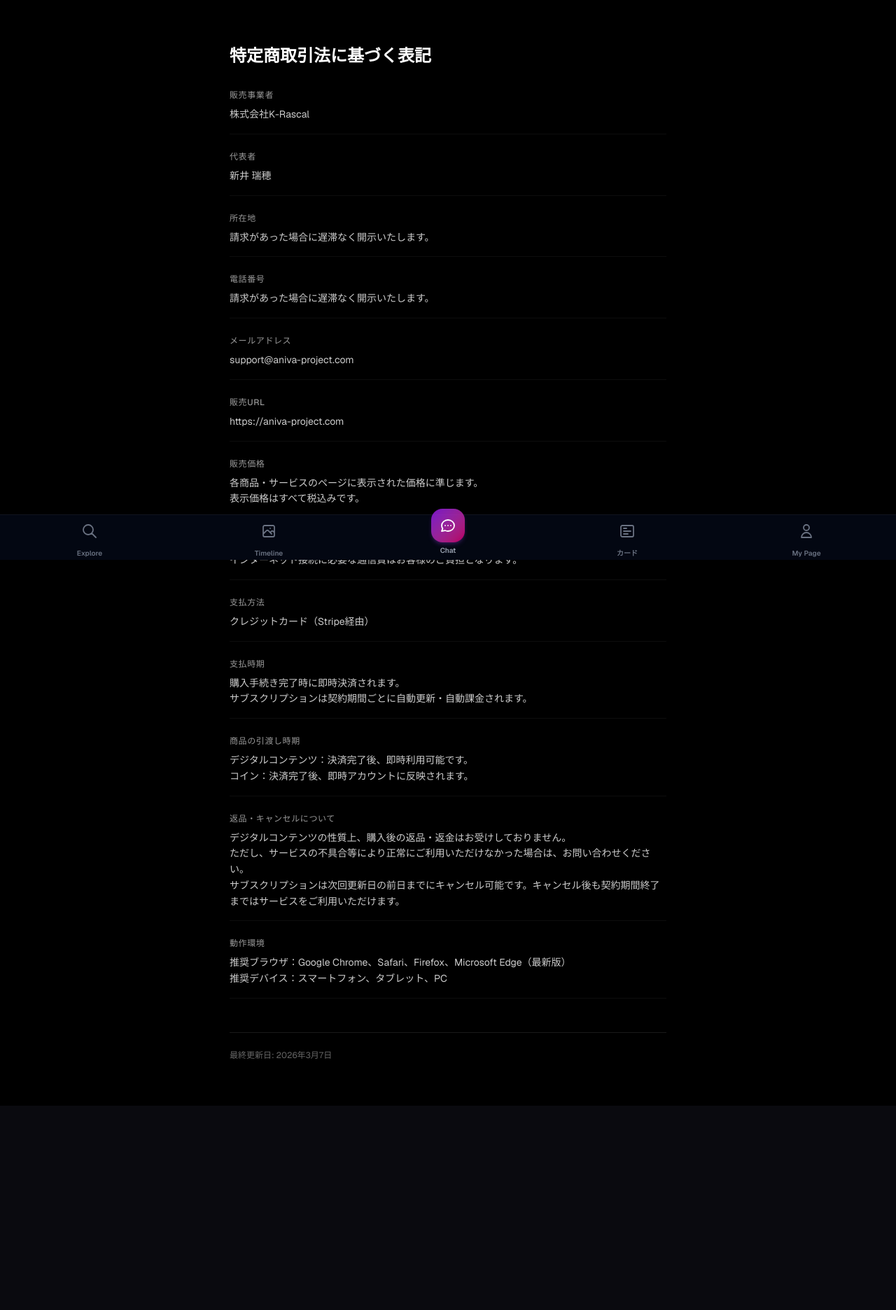
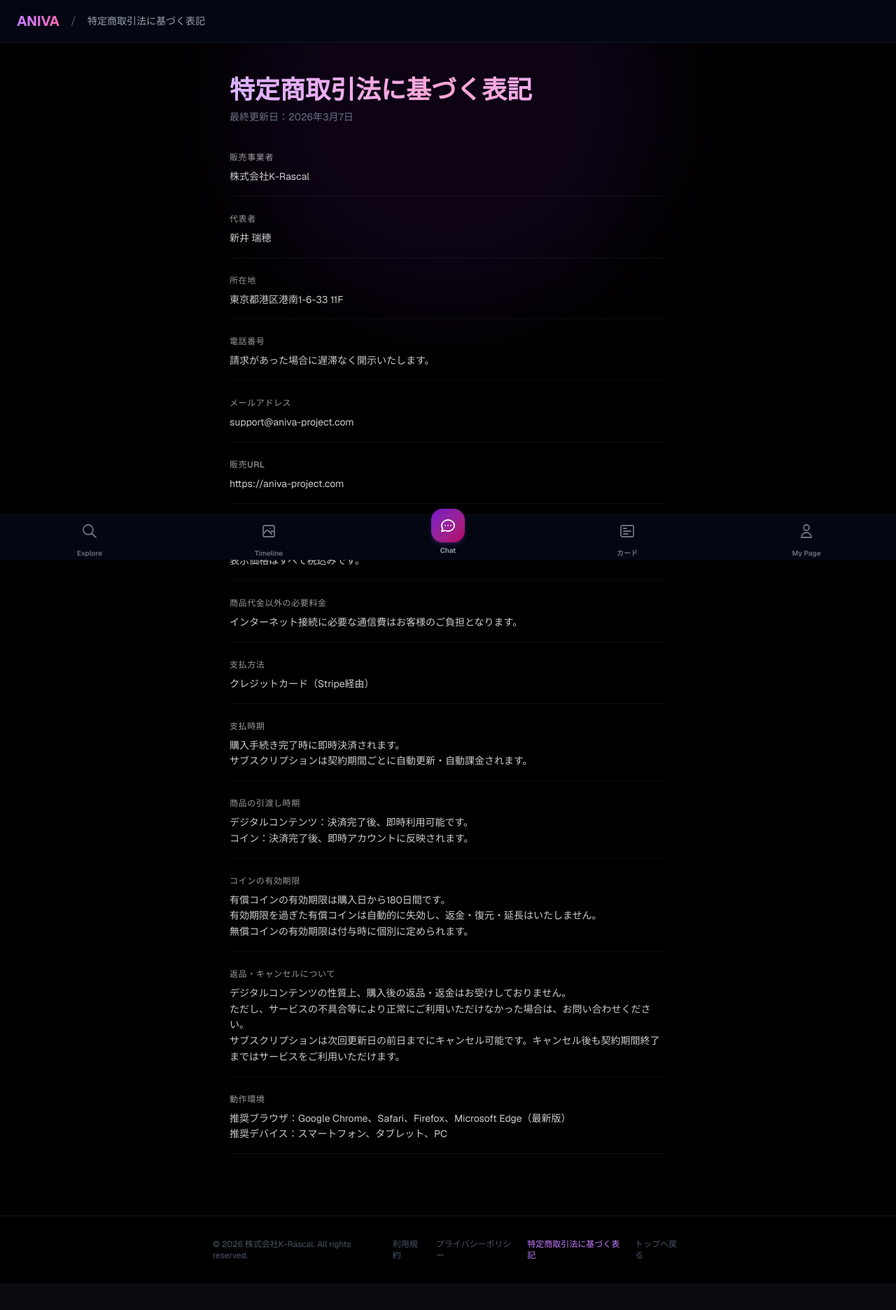
Before and after one commit to KRascal/aniva, a Next.js app in the folder web/: page /legal/tokushoho in a window 1280 px wide. Shown: the top 1872 px of the page at 70% size. Before the commit the page ends 1644 px from the top, so only its background shows below. Built offline with nearby package versions, Linux system fonts and the light colour scheme; no server answers.

Commit message:
法務ドキュメント全面更新: コイン180日有効期限、FIFO消費、有償/無償分離、特商法住所追加、PostHog追記

```diff
--- a/web/src/app/legal/tokushoho/page.tsx
+++ b/web/src/app/legal/tokushoho/page.tsx
@@ -1,10 +1,36 @@
-'use client';
+import Link from 'next/link';
+import type { Metadata } from 'next';
+
+export const metadata: Metadata = {
+  title: '特定商取引法に基づく表記 | ANIVA',
+  description: 'ANIVAの特定商取引法に基づく表記です。',
+};
 
 export default function TokushohoPage() {
   return (
     <div className="min-h-screen bg-black text-white">
-      <div className="max-w-2xl mx-auto px-6 py-16">
-        <h1 className="text-2xl font-bold mb-8">特定商取引法に基づく表記</h1>
+      {/* Background glow */}
+      <div className="pointer-events-none fixed inset-0 overflow-hidden z-0">
+        <div className="absolute -top-40 left-1/2 -translate-x-1/2 w-[600px] h-[600px] bg-purple-900/15 rounded-full blur-3xl" />
+      </div>
+
+      {/* Header */}
+      <header className="sticky top-0 z-50 bg-gray-950 border-b border-gray-800/50 px-6 py-4 flex items-center gap-4">
+        <Link
+          href="/"
+          className="text-xl font-bold bg-gradient-to-r from-purple-400 to-pink-400 bg-clip-text text-transparent"
+        >
+          ANIVA
+        </Link>
+        <span className="text-gray-600">/</span>
+        <span className="text-gray-400 text-sm">特定商取引法に基づく表記</span>
+      </header>
+
+      <main className="relative z-10 max-w-2xl mx-auto px-6 py-12">
+        <h1 className="text-3xl sm:text-4xl font-extrabold mb-2 bg-gradient-to-r from-purple-300 via-pink-300 to-purple-300 bg-clip-text text-transparent">
+          特定商取引法に基づく表記
+        </h1>
+        <p className="text-gray-500 text-sm mb-10">最終更新日：2026年3月7日</p>
 
         <div className="space-y-6 text-sm leading-relaxed">
           <Section title="販売事業者">
@@ -16,7 +42,7 @@ export default function TokushohoPage() {
           </Section>
 
           <Section title="所在地">
-            <p>請求があった場合に遅滞なく開示いたします。</p>
+            <p>東京都港区港南1-6-33 11F</p>
           </Section>
 
           <Section title="電話番号">
@@ -54,6 +80,12 @@ export default function TokushohoPage() {
             <p>コイン：決済完了後、即時アカウントに反映されます。</p>
           </Section>
 
+          <Section title="コインの有効期限">
+            <p>有償コインの有効期限は購入日から180日間です。</p>
+            <p>有効期限を過ぎた有償コインは自動的に失効し、返金・復元・延長はいたしません。</p>
+            <p>無償コインの有効期限は付与時に個別に定められます。</p>
+          </Section>
+
           <Section title="返品・キャンセルについて">
             <p>デジタルコンテンツの性質上、購入後の返品・返金はお受けしておりません。</p>
             <p>ただし、サービスの不具合等により正常にご利用いただけなかった場合は、お問い合わせください。</p>
@@ -65,11 +97,20 @@ export default function TokushohoPage() {
             <p>推奨デバイス：スマートフォン、タブレット、PC</p>
           </Section>
         </div>
+      </main>
 
-        <div className="mt-12 pt-6 border-t border-white/10 text-xs text-white/40">
-          <p>最終更新日: 2026年3月7日</p>
+      {/* Footer */}
+      <footer className="border-t border-gray-900 py-8 px-6 mt-10">
+        <div className="max-w-2xl mx-auto flex flex-col sm:flex-row items-center justify-between gap-4 text-xs text-gray-600">
+          <p>© 2026 株式会社K-Rascal. All rights reserved.</p>
+          <div className="flex gap-4">
+            <Link href="/terms" className="hover:text-purple-400 transition-colors">利用規約</Link>
+            <Link href="/privacy" className="hover:text-purple-400 transition-colors">プライバシーポリシー</Link>
+            <Link href="/legal/tokushoho" className="hover:text-purple-400 transition-colors text-purple-400">特定商取引法に基づく表記</Link>
+            <Link href="/" className="hover:text-gray-400 transition-colors">トップへ戻る</Link>
+          </div>
         </div>
-      </div>
+      </footer>
     </div>
   );
 }
--- a/web/src/app/privacy/page.tsx
+++ b/web/src/app/privacy/page.tsx
@@ -30,7 +30,7 @@ export default function PrivacyPage() {
         <h1 className="text-3xl sm:text-4xl font-extrabold mb-2 bg-gradient-to-r from-purple-300 via-pink-300 to-purple-300 bg-clip-text text-transparent">
           プライバシーポリシー
         </h1>
-        <p className="text-gray-500 text-sm mb-10">最終更新日：2026年3月5日</p>
+        <p className="text-gray-500 text-sm mb-10">最終更新日：2026年3月7日</p>
 
         <div className="space-y-10 text-gray-300 leading-relaxed text-sm">
 
@@ -147,6 +147,10 @@ export default function PrivacyPage() {
                 <div>
                   <p className="text-purple-300 font-medium text-xs mb-1">AI APIプロバイダー（OpenAI等）</p>
                   <p className="text-gray-400 text-xs">AIキャラクターとの会話生成に使用します。会話内容がAPIに送信されます。各プロバイダーのプライバシーポリシーもご確認ください。</p>
+                </div>
+                <div>
+                  <p className="text-purple-300 font-medium text-xs mb-1">PostHog（アクセス解析）</p>
+                  <p className="text-gray-400 text-xs">サービスの利用状況の分析・改善のために使用します。匿名化されたイベントデータを収集します。プライバシーポリシー：<a href="https://posthog.com/privacy" target="_blank" rel="noopener noreferrer" className="text-purple-400 hover:underline">posthog.com/privacy</a></p>
                 </div>
               </div>
             </div>
@@ -286,8 +290,12 @@ export default function PrivacyPage() {
                 <dd>ANIVA</dd>
               </div>
               <div className="flex gap-2">
+                <dt className="text-gray-500 w-28 shrink-0">所在地</dt>
+                <dd>東京都港区港南1-6-33 11F</dd>
+              </div>
+              <div className="flex gap-2">
                 <dt className="text-gray-500 w-28 shrink-0">お問い合わせ</dt>
-                <dd>サービス内のサポート機能またはメールにてお問い合わせください。<br />個人情報の開示・訂正・削除・利用停止の請求も同様にご連絡ください。</dd>
+                <dd>support@aniva-project.com<br />個人情報の開示・訂正・削除・利用停止の請求も同様にご連絡ください。</dd>
               </div>
             </dl>
           </section>
@@ -302,6 +310,7 @@ export default function PrivacyPage() {
           <div className="flex gap-4">
             <Link href="/terms" className="hover:text-purple-400 transition-colors">利用規約</Link>
             <Link href="/privacy" className="hover:text-purple-400 transition-colors text-purple-400">プライバシーポリシー</Link>
+            <Link href="/legal/tokushoho" className="hover:text-purple-400 transition-colors">特定商取引法に基づく表記</Link>
             <Link href="/" className="hover:text-gray-400 transition-colors">トップへ戻る</Link>
           </div>
         </div>
--- a/web/src/app/terms/page.tsx
+++ b/web/src/app/terms/page.tsx
@@ -30,7 +30,7 @@ export default function TermsPage() {
         <h1 className="text-3xl sm:text-4xl font-extrabold mb-2 bg-gradient-to-r from-purple-300 via-pink-300 to-purple-300 bg-clip-text text-transparent">
           利用規約
         </h1>
-        <p className="text-gray-500 text-sm mb-10">最終更新日：2026年3月5日</p>
+        <p className="text-gray-500 text-sm mb-10">最終更新日：2026年3月7日</p>
 
         <div className="space-y-10 text-gray-300 leading-relaxed text-sm">
 
@@ -96,17 +96,56 @@ export default function TermsPage() {
             </h2>
             <div className="space-y-4">
               <div>
-                <h3 className="text-white font-semibold text-xs uppercase tracking-wide text-purple-400 mb-2">4.1 コイン購入</h3>
+                <h3 className="text-white font-semibold text-xs uppercase tracking-wide text-purple-400 mb-2">4.1 コインの定義と種類</h3>
+                <p className="text-gray-400 mb-2">
+                  本サービスにおける「コイン」とは、AIキャラクターとの会話、ガチャ、その他当社が定めるサービス内の機能を利用するために使用できるデジタルポイントをいいます。コインには以下の2種類があります。
+                </p>
                 <ul className="list-disc list-inside space-y-1 text-gray-400">
-                  <li>コインは本サービス内で使用できる仮想通貨です。日本円または対応通貨でご購入いただけます。</li>
-                  <li>コインは購入後の返金・払い戻しは原則として行いません。</li>
-                  <li>コインは他のユーザーへの譲渡・売買・換金はできません。</li>
-                  <li>未使用コインはアカウント削除またはサービス終了時に消滅します。</li>
-                  <li>コインの有効期限は購入日から1年間とします（別途明示がある場合を除く）。</li>
+                  <li><strong className="text-white">有償コイン：</strong>お客様が日本円またはその他の対応通貨で購入したコインです。</li>
+                  <li><strong className="text-white">無償コイン：</strong>キャンペーン、ログインボーナス、お詫び等により当社が無償で付与するコインです。</li>
+                </ul>
+                <p className="text-gray-400 mt-2">
+                  有償コインと無償コインは、お客様のアカウント上で区別して管理・表示されます。
+                </p>
+              </div>
+              <div>
+                <h3 className="text-white font-semibold text-xs uppercase tracking-wide text-purple-400 mb-2">4.2 有償コインの購入と有効期限</h3>
+                <div className="bg-purple-900/20 border border-purple-700/40 rounded-xl p-4 mb-3">
+                  <p className="text-purple-200 font-semibold text-sm">
+                    ⚠️ 有償コインの有効期限は購入日から180日間です。
+                  </p>
+                  <p className="text-gray-400 text-xs mt-1">
+                    有効期限を過ぎた有償コインは自動的に失効し、利用できなくなります。失効したコインの復元・返金・延長・再発行はいたしません。
+                  </p>
+                </div>
+                <ul className="list-disc list-inside space-y-1 text-gray-400">
+                  <li>有償コインは、当社が定める料金および方法（クレジットカード等）により購入できます。</li>
+                  <li>有償コインの有効期限は、各コインの<strong className="text-white">購入日（付与日）から起算して180日間</strong>です。複数回に分けて購入した場合、各購入分ごとに個別に有効期限が設定されます。</li>
+                  <li>有効期限の自動延長、失効後の自動返金・再チャージ等は一切行いません。</li>
+                  <li>有償コインは購入後の返金・払い戻しは原則として行いません。</li>
+                  <li>有償コインは他のユーザーへの譲渡・売買・換金・現金化はできません。</li>
+                  <li>お客様が退会等により本サービスの利用資格を喪失した場合、未使用の有償コインは消滅します。</li>
                 </ul>
               </div>
               <div>
-                <h3 className="text-white font-semibold text-xs uppercase tracking-wide text-pink-400 mb-2">4.2 サブスクリプション</h3>
+                <h3 className="text-white font-semibold text-xs uppercase tracking-wide text-purple-400 mb-2">4.3 コインの消費順序（FIFO）</h3>
+                <ul className="list-disc list-inside space-y-1 text-gray-400">
+                  <li>コインの消費時は、<strong className="text-white">有償コインが無償コインよりも先に消費</strong>されます。</li>
+                  <li>有償コイン同士の消費順序は、<strong className="text-white">購入日が古いもの（有効期限が近いもの）から順に消費</strong>されます（先入れ先出し方式：FIFO）。</li>
+                  <li>お客様がコインの消費順序を任意に変更することはできません。</li>
+                </ul>
+              </div>
+              <div>
+                <h3 className="text-white font-semibold text-xs uppercase tracking-wide text-purple-400 mb-2">4.4 無償コインについて</h3>
+                <ul className="list-disc list-inside space-y-1 text-gray-400">
+                  <li>無償コインは当社が任意に付与するものであり、付与条件・数量は当社の裁量で決定されます。</li>
+                  <li>無償コインの有効期限は、付与時に個別に定められます。特段の定めがない場合は付与日から180日間とします。</li>
+                  <li>無償コインは換金・譲渡・売買できません。</li>
+                  <li>無償コインは、有償コインがすべて消費された後に消費されます。</li>
+                </ul>
+              </div>
+              <div>
+                <h3 className="text-white font-semibold text-xs uppercase tracking-wide text-pink-400 mb-2">4.5 サブスクリプション</h3>
                 <ul className="list-disc list-inside space-y-1 text-gray-400">
                   <li>有料サブスクリプションプランの料金は、月次または年次で自動更新されます。</li>
                   <li>料金は事前に明示された金額が、登録された支払い方法に請求されます。</li>
@@ -116,11 +155,19 @@ export default function TermsPage() {
                 </ul>
               </div>
               <div>
-                <h3 className="text-white font-semibold text-xs uppercase tracking-wide text-blue-400 mb-2">4.3 返金・返品</h3>
+                <h3 className="text-white font-semibold text-xs uppercase tracking-wide text-blue-400 mb-2">4.6 返金・返品</h3>
                 <ul className="list-disc list-inside space-y-1 text-gray-400">
                   <li>デジタルコンテンツの性質上、原則として返金には応じません。</li>
                   <li>当社の重大な過失やシステム障害によりサービスが提供できなかった場合は、個別に対応します。</li>
-                  <li>特定商取引法に基づくクーリングオフ制度は、デジタルコンテンツには適用されません。</li>
+                  <li>特定商取引法に基づくクーリングオフ制度は、電子商取引によるデジタルコンテンツの提供には適用されません。</li>
+                </ul>
+              </div>
+              <div>
+                <h3 className="text-white font-semibold text-xs uppercase tracking-wide text-green-400 mb-2">4.7 サービス終了時の取扱い</h3>
+                <ul className="list-disc list-inside space-y-1 text-gray-400">
+                  <li>当社が本サービスを終了する場合、終了日の60日前までにお客様に通知します。</li>
+                  <li>サービス終了時に未使用の有償コインがある場合、当社は未使用残高に相当する金額の払戻しを行います。払戻しの方法・期間については、サービス終了通知にてお知らせします。</li>
+                  <li>無償コインについてはサービス終了時に消滅し、払戻しの対象にはなりません。</li>
                 </ul>
               </div>
             </div>
@@ -275,12 +322,16 @@ export default function TermsPage() {
                 <dd>株式会社K-Rascal</dd>
               </div>
               <div className="flex gap-2">
+                <dt className="text-gray-500 w-20 shrink-0">所在地</dt>
+                <dd>東京都港区港南1-6-33 11F</dd>
+              </div>
+              <div className="flex gap-2">
                 <dt className="text-gray-500 w-20 shrink-0">サービス名</dt>
                 <dd>ANIVA</dd>
               </div>
               <div className="flex gap-2">
                 <dt className="text-gray-500 w-20 shrink-0">お問い合わせ</dt>
-                <dd>サービス内のサポート機能またはメールにてお問い合わせください。</dd>
+                <dd>support@aniva-project.com</dd>
               </div>
             </dl>
           </section>
@@ -295,6 +346,7 @@ export default function TermsPage() {
           <div className="flex gap-4">
             <Link href="/terms" className="hover:text-purple-400 transition-colors text-purple-400">利用規約</Link>
             <Link href="/privacy" className="hover:text-purple-400 transition-colors">プライバシーポリシー</Link>
+            <Link href="/legal/tokushoho" className="hover:text-purple-400 transition-colors">特定商取引法に基づく表記</Link>
             <Link href="/" className="hover:text-gray-400 transition-colors">トップへ戻る</Link>
           </div>
         </div>
--- a/web/src/lib/rate-limit.ts
+++ b/web/src/lib/rate-limit.ts
@@ -94,6 +94,18 @@ export const apiLimiter = createRateLimiter({ prefix: 'api', limit: 60, windowSe
 /** 課金: 5回/分 */
 export const paymentLimiter = createRateLimiter({ prefix: 'payment', limit: 5, windowSec: 60 })
 
+/**
+ * 後方互換ヘルパー: checkRateLimit(identifier, limit, windowMs)
+ * 旧APIとの互換性を維持するためのラッパー
+ * @deprecated createRateLimiter() を直接使用することを推奨
+ */
+export async function checkRateLimit(identifier: string, limit: number, windowMs: number) {
+  const prefix = identifier.split(':')[0]
+  const limiter = createRateLimiter({ prefix, limit, windowSec: Math.floor(windowMs / 1000) })
+  const result = await limiter.check(identifier)
+  return { allowed: result.success, resetAt: result.resetAt, remaining: result.remaining }
+}
+
 /** ヘルパー: rate limit超過レスポンス */
 export function rateLimitResponse(result: RateLimitResult) {
   return new Response(
```
